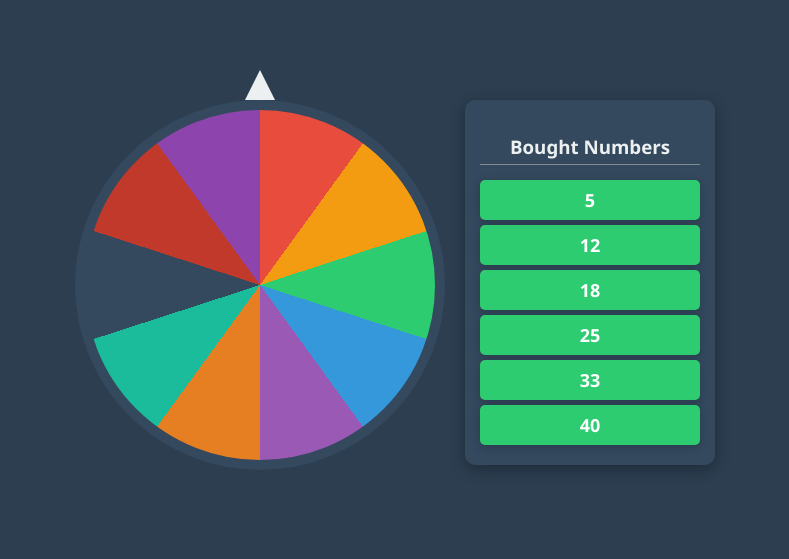
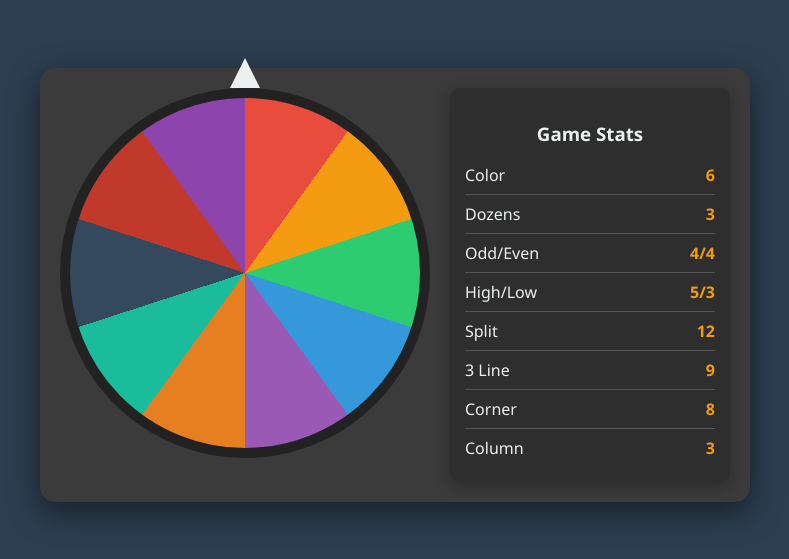
Before and after one commit to addis012/lottery-web-app, a plain HTML site: page index.html in a window 1280 px wide. Shown: the part 115-674 px from the top of the page, without its empty margins (245-1034 px from the left). Drawn offline with Linux system fonts and the light colour scheme.

Commit message:
Update index.html

```diff
--- a/index.html
+++ b/index.html
@@ -16,11 +16,16 @@
         .container {
             display: flex;
             align-items: flex-start;
+            background-color: #3b3b3b;
+            padding: 20px;
+            border-radius: 15px;
+            box-shadow: 0 10px 30px rgba(0, 0, 0, 0.5);
         }
         .spinner {
             width: 350px;
             height: 350px;
             border-radius: 50%;
+            border: 10px solid #222;
             background: conic-gradient(
                 #e74c3c 0deg, #e74c3c 36deg,
                 #f39c12 36deg, #f39c12 72deg,
@@ -33,9 +38,7 @@
                 #c0392b 288deg, #c0392b 324deg,
                 #8e44ad 324deg, #8e44ad 360deg
             );
-            border: 10px solid #34495e;
             position: relative;
-            animation: spin 5s ease-out infinite;
         }
         .pointer {
             width: 0;
@@ -48,56 +51,50 @@
             left: 50%;
             transform: translateX(-50%);
         }
-        .bought-numbers {
+        .statistics {
             margin-left: 20px;
+            background: #2e2e2e;
             padding: 15px;
-            background: #34495e;
             border-radius: 10px;
+            width: 250px;
             box-shadow: 0 4px 15px rgba(0, 0, 0, 0.3);
-            width: 220px;
         }
-        .bought-numbers h3 {
+        .statistics h3 {
             text-align: center;
-            margin-bottom: 15px;
             color: #ecf0f1;
-            border-bottom: 1px solid #7f8c8d;
-            padding-bottom: 5px;
+            margin-bottom: 10px;
+        }
+        .stat {
+            display: flex;
+            justify-content: space-between;
+            padding: 8px 0;
+            border-bottom: 1px solid #555;
+        }
+        .stat:last-child {
+            border-bottom: none;
         }
         .number {
-            font-size: 18px;
             font-weight: bold;
-            padding: 8px;
-            text-align: center;
-            background-color: #2ecc71;
-            color: #fff;
-            border-radius: 5px;
-            margin: 5px 0;
-            box-shadow: 0 2px 10px rgba(0, 0, 0, 0.2);
-        }
-        @keyframes spin {
-            from { transform: rotate(0deg); }
-            to { transform: rotate(360deg); }
+            color: #f39c12;
         }
     </style>
 </head>
 <body>
     <div class="container">
-        <div class="spinner" id="spinner">
+        <div class="spinner">
             <div class="pointer"></div>
         </div>
-        <div class="bought-numbers">
-            <h3>Bought Numbers</h3>
-            <div id="numbers"></div>
+        <div class="statistics">
+            <h3>Game Stats</h3>
+            <div class="stat"><span>Color</span> <span class="number">6</span></div>
+            <div class="stat"><span>Dozens</span> <span class="number">3</span></div>
+            <div class="stat"><span>Odd/Even</span> <span class="number">4/4</span></div>
+            <div class="stat"><span>High/Low</span> <span class="number">5/3</span></div>
+            <div class="stat"><span>Split</span> <span class="number">12</span></div>
+            <div class="stat"><span>3 Line</span> <span class="number">9</span></div>
+            <div class="stat"><span>Corner</span> <span class="number">8</span></div>
+            <div class="stat"><span>Column</span> <span class="number">3</span></div>
         </div>
     </div>
-    <script>
-        document.addEventListener("DOMContentLoaded", () => {
-            const numbers = document.getElementById("numbers");
-
-            // Example: Random bought numbers
-            const boughtNumbers = [5, 12, 18, 25, 33, 40];
-            numbers.innerHTML = boughtNumbers.map(num => `<div class="number">${num}</div>`).join("");
-        });
-    </script>
 </body>
 </html>
```
